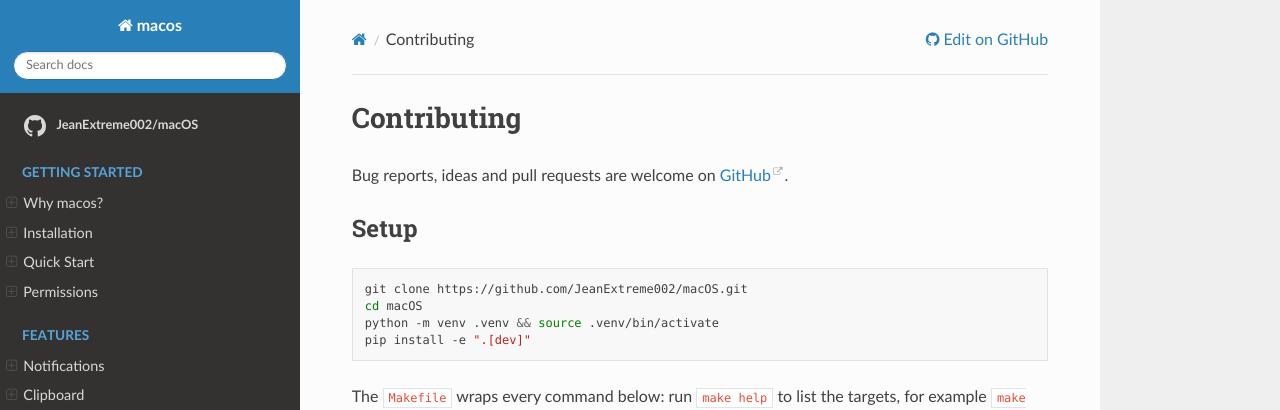
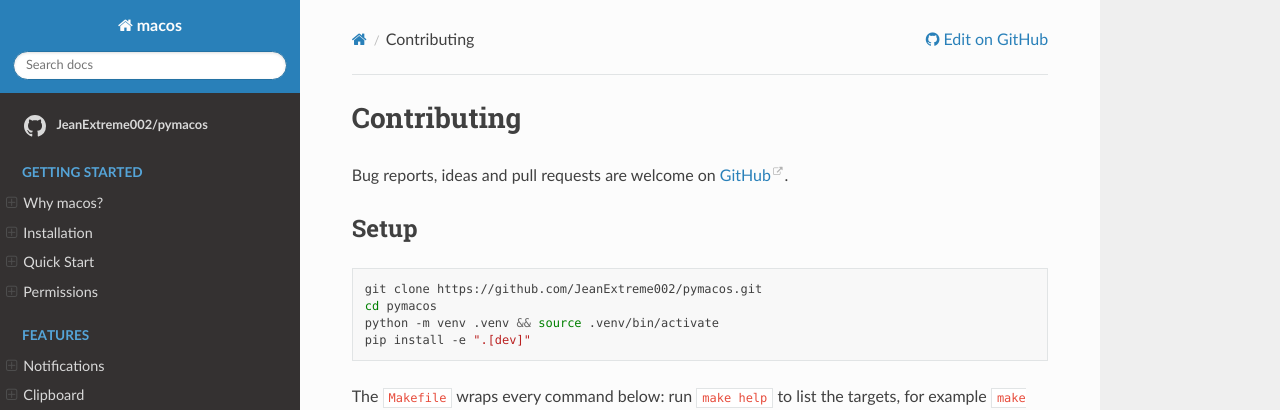
Before and after one commit to JeanExtreme002/macOS, a Sphinx documentation site: the page built from docs/contributing.md, in a window 1280 px wide and 1321 px high. Shown: the top 410 px of the window. Built offline with Sphinx 7.4.7 and the Read the Docs theme 3.1.0, drawn with Linux system fonts in a browser that asks for light colours; comment, search, counter and statistics services are not loaded.

Commit message:
chore: point links at the renamed pymacos repository

````diff
--- a/CONTRIBUTING.md
+++ b/CONTRIBUTING.md
@@ -1,13 +1,13 @@
 # Contributing
 
 Bug reports, ideas and pull requests are welcome on
-[GitHub](https://github.com/JeanExtreme002/macOS).
+[GitHub](https://github.com/JeanExtreme002/pymacos).
 
 ## Setup
 
 ```bash
-git clone https://github.com/JeanExtreme002/macOS.git
-cd macOS
+git clone https://github.com/JeanExtreme002/pymacos.git
+cd pymacos
 python -m venv .venv && source .venv/bin/activate
 pip install -e ".[dev]"
 ```
--- a/docs/conf.py
+++ b/docs/conf.py
@@ -61,7 +61,7 @@
 html_context = {
     "display_github": True,
     "github_user": "JeanExtreme002",
-    "github_repo": "macOS",
+    "github_repo": "pymacos",
     "github_version": "main",
     "conf_py_path": "/docs/",
 }
````
Also changed, not shown: README.md (+1 -1 lines), docs/index.md (+1 -1 lines), docs/license.md (+1 -1 lines), pyproject.toml (+4 -4 lines).
